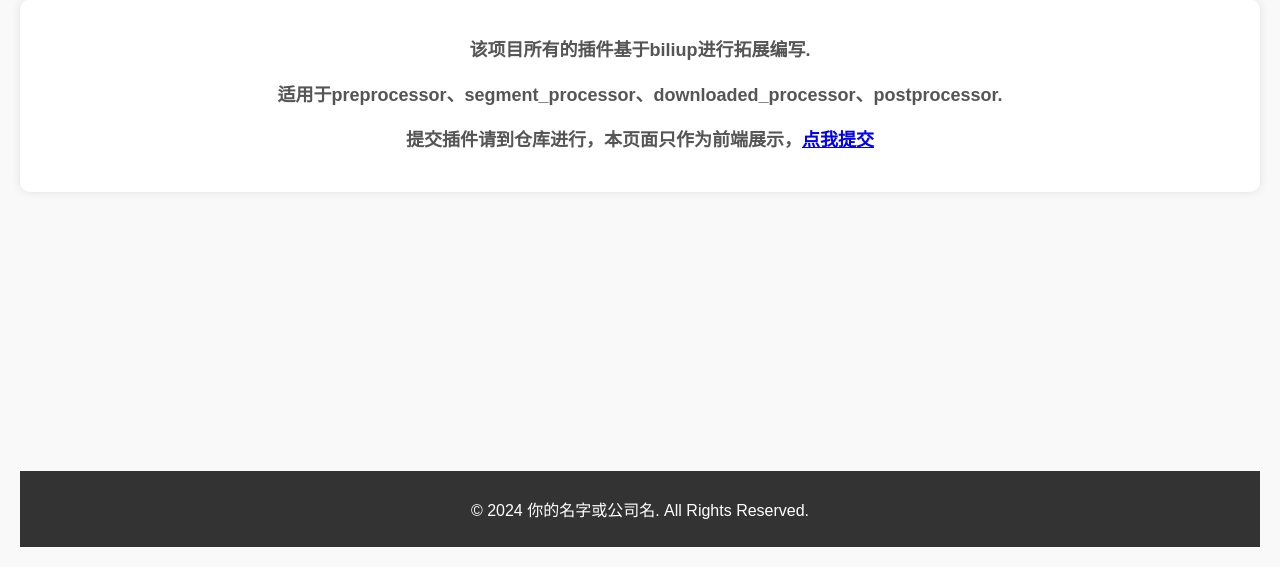
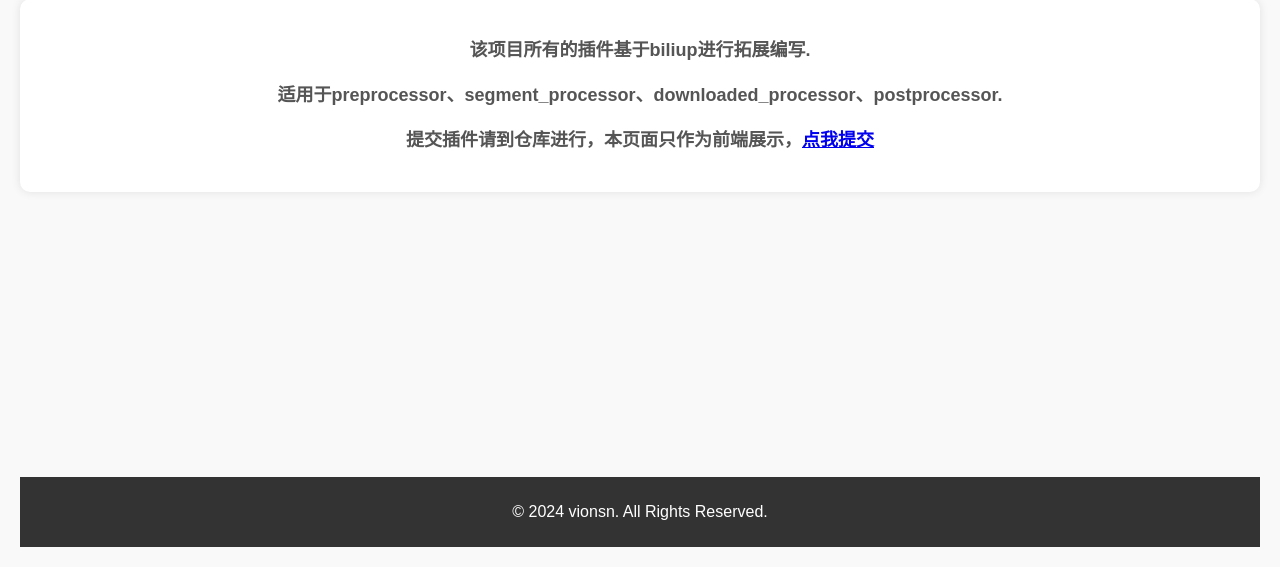
Before and after one commit to viondw/biliup-plugin, a plain HTML site: page index.html in a window 1280 px wide. Shown: the part 273-840 px from the top of the page. Drawn offline with Linux system fonts and the light colour scheme; no server answers.

Commit message:
Update index.html

```diff
--- a/index.html
+++ b/index.html
@@ -73,7 +73,7 @@
 <div class="resource-card-container" id="folderList"></div>
 
 <footer>
-    <p>&copy; 2024 你的名字或公司名. All Rights Reserved.</p>
+    <p>&copy; 2024 vionsn. All Rights Reserved.</p>
 </footer>
 
 <script src="script.js"></script>
```
